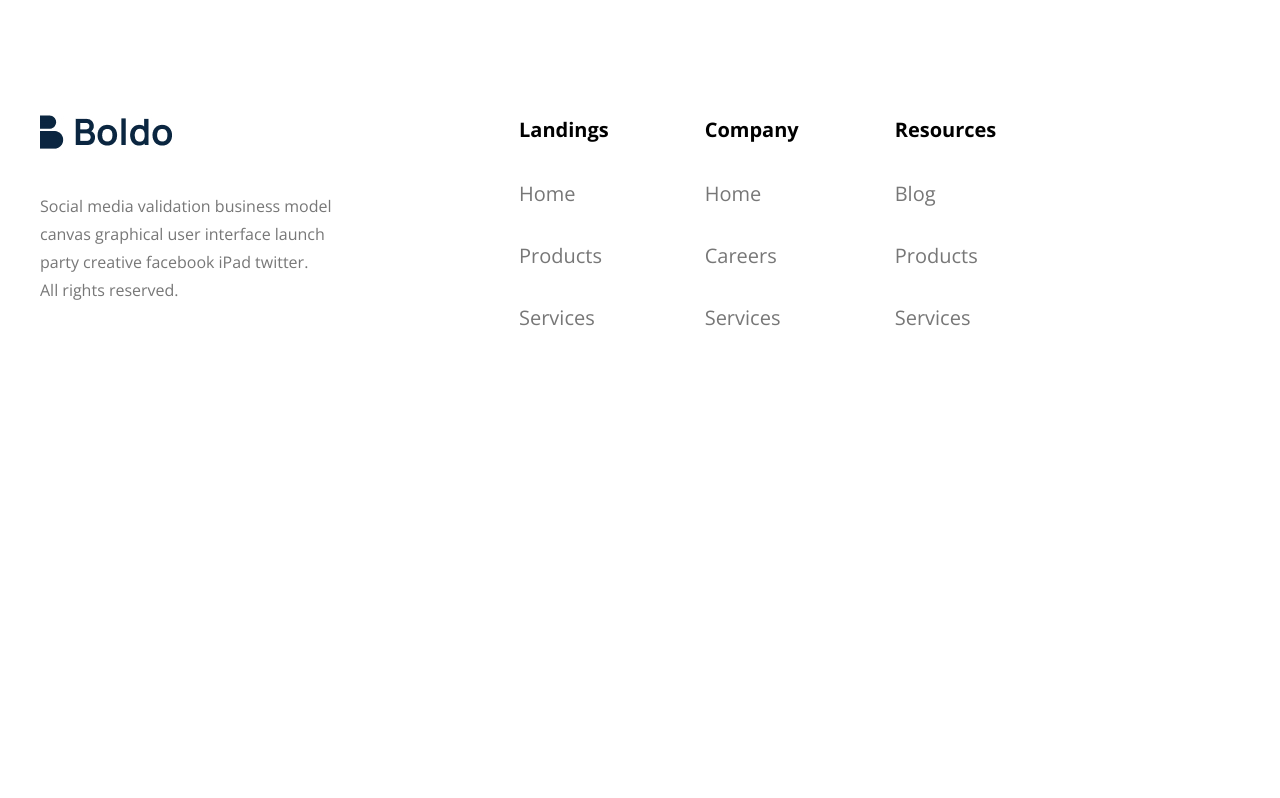
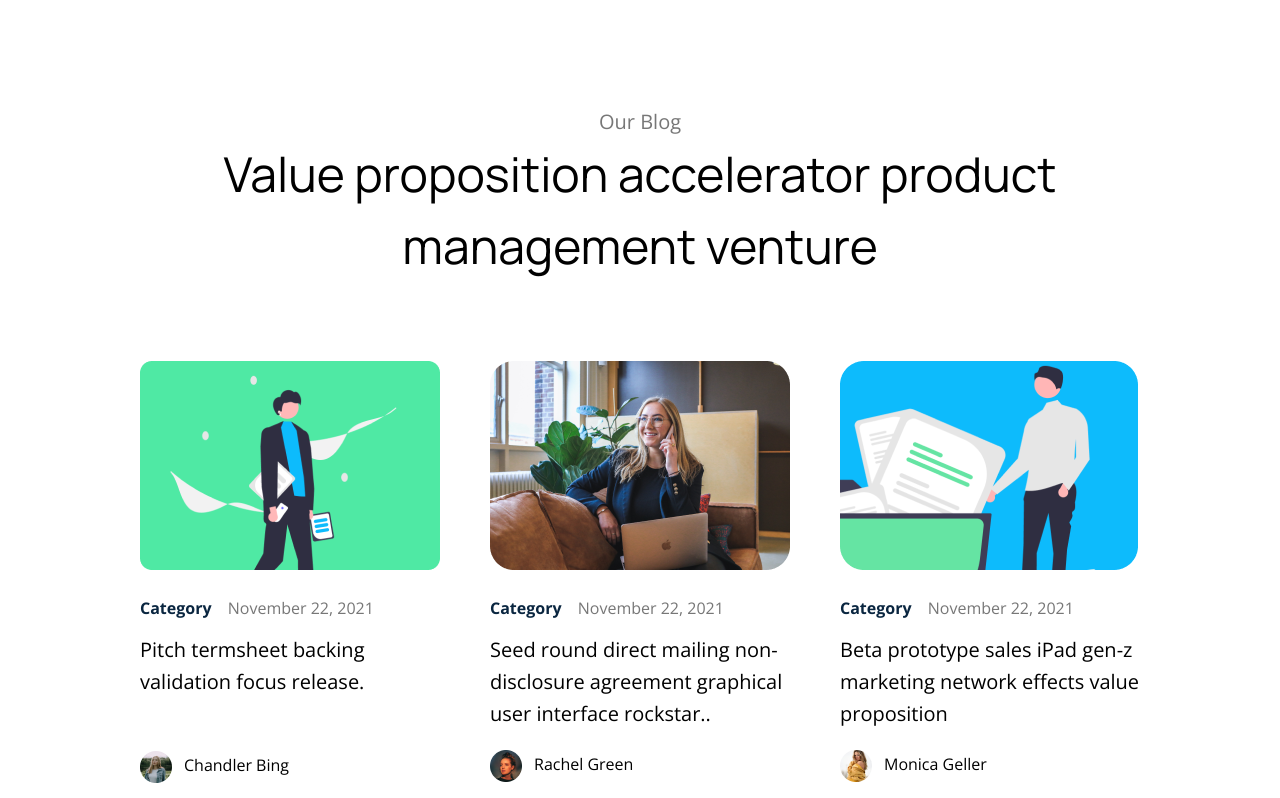
Before and after one commit to Yakov29/Boldo, a website built with Parcel: page src/index.html in a window 1280 px wide. Shown: the part 4980-5778 px from the top of the page. Before the commit the page ends 5344 px from the top, so only its background shows below. Built offline with nearby package versions, Linux system fonts and the light colour scheme.

Commit message:
blog layout, blog styles and fix reviers section

```diff
--- a/src/index.html
+++ b/src/index.html
@@ -33,6 +33,7 @@
       <include src="./partials/connect.html"></include>
       <include src="./partials/reviews.html"></include>
       <include src="./partials/clients.html"></include>
+      <include src="./partials/blog.html"></include>
       <include src="./partials/scrol-icon.html"></include>
       <include src="./partials/footer.html"></include>
     </div>
--- /dev/null
+++ b/src/partials/blog.html
@@ -0,0 +1,54 @@
+<section class="blog">
+  <div class="container">
+    <p class="blog__first-title">Our Blog</p>
+    <h2 class="blog__second-title">
+      Value proposition accelerator product management venture
+    </h2>
+    <ul class="blog__list">
+      <li class="blog__item">
+        <img src="./images/blokimg1.png" alt="blokimg1" />
+        <h2 class="blog-card__title">
+          Category
+          <span class="blog-card__span">November 22, 2021</span>
+        </h2>
+        <p class="blog-card__description">
+          Pitch termsheet backing validation focus release.
+        </p>
+        <div class="blog__block2">
+        <img src="./images/ChandlerBing.png" alt="ChandlerBing" />
+        <p class="blog-card__name">Chandler Bing</p>
+        </div>
+      </li>
+      <li>
+        <img src="./images/blokimg2.png" alt="blokimg2" />
+        <h2 class="blog-card__title">
+          Category
+          <span class="blog-card__span">November 22, 2021</span>
+        </h2>
+        <p class="blog-card__description">
+          Seed round direct mailing non-disclosure agreement graphical user
+          interface rockstar..
+        </p>
+        <div class="blog__block">
+        <img src="./images/Rachel Green.png" alt="Rachel" />
+        <p class="blog-card__name">Rachel Green</p>
+        </div>
+      </li>
+      <li>
+        <img src="./images/blokimg3.png" alt="blokimg3" />
+        <h2 class="blog-card__title">
+          Category
+          <span class="blog-card__span">November 22, 2021</span>
+        </h2>
+        <p class="blog-card__description">
+          Beta prototype sales iPad gen-z marketing network effects value
+          proposition
+        </p>
+        <div class="blog__block">
+        <img src="./images/MonicaGeller.png" alt="MonicaGeller" />
+        <p class="blog-card__name">Monica Geller</p>
+        </div>
+      </li>
+    </ul>
+  </div>
+</section>
--- a/src/sass/components/_reviews.scss
+++ b/src/sass/components/_reviews.scss
@@ -1,12 +1,12 @@
 .reviers {
-  background-color: #0a2640;
+  background-color: $accent-color;
   padding-top: 100px;
   padding-bottom: 95px;
 }
 
 .reviers__title {
   @include title;
-  color: #fff;
+  color: $main-text;
   max-width: 716px;
 }
 
@@ -18,7 +18,7 @@
 
 .reviers__item {
   padding: 40px;
-  background-color: #fff;
+  background-color: $main-text;
   box-shadow: 0px 12px 32px rgba(0, 0, 0, 0.12);
   border-radius: 12px;
   height: 322px;
@@ -44,7 +44,7 @@
   font-weight: 400;
   font-size: 24px;
   line-height: 36px;
-  color: #000000;
+  color: $secondary-color;
   max-width: 250px;
 }
 
@@ -75,7 +75,7 @@
   line-height: 32px;
   display: flex;
   align-items: center;
-  color: #0a2640;
+  color: $accent-color;
 }
 
 .reviers__img {
--- /dev/null
+++ b/src/sass/components/blog.scss
@@ -0,0 +1,65 @@
+.blog {
+  padding-top: 158px;
+}
+
+.blog__first-title {
+  @include small-title;
+  color: $subtitle-color;
+  text-align: center;
+}
+
+.blog__second-title {
+  @include title;
+  max-width: 842px;
+  text-align: center;
+  margin-left: auto;
+  margin-right: auto;
+}
+
+.blog__list {
+  display: flex;
+  gap: 50px;
+  margin-top: 79px;
+//   align-items: center;
+  justify-content: center;
+}
+
+.blog-card__title {
+  font-weight: 700;
+  font-size: 16px;
+  line-height: 28px;
+  color: $accent-color;
+  margin-top: 24px;
+}
+
+.blog-card__span {
+  font-weight: 400;
+  font-size: 16px;
+  line-height: 28px;
+  color: $subtitle-color;
+  margin-left: 12px;
+}
+
+.blog-card__description {
+  @include small-title;
+  color: #000000;
+  max-width: 300px;
+  margin-top: 12px;
+}
+
+.blog__block {
+  display: flex;
+  margin-top: 20px;
+}
+
+.blog__block2 {
+    display: flex;
+    margin-top: 53px;
+  }
+
+.blog-card__name {
+  font-weight: 400;
+  font-size: 16px;
+  line-height: 28px;
+  margin-left: 12px;
+}
--- a/src/sass/main.scss
+++ b/src/sass/main.scss
@@ -8,5 +8,6 @@
 @import "./components/handshake";
 @import "./components/connect";
 @import "./components/reviews";
+@import "./components/blog.scss";
 @import "./components/clients";
 @import "./components/footer";
```
